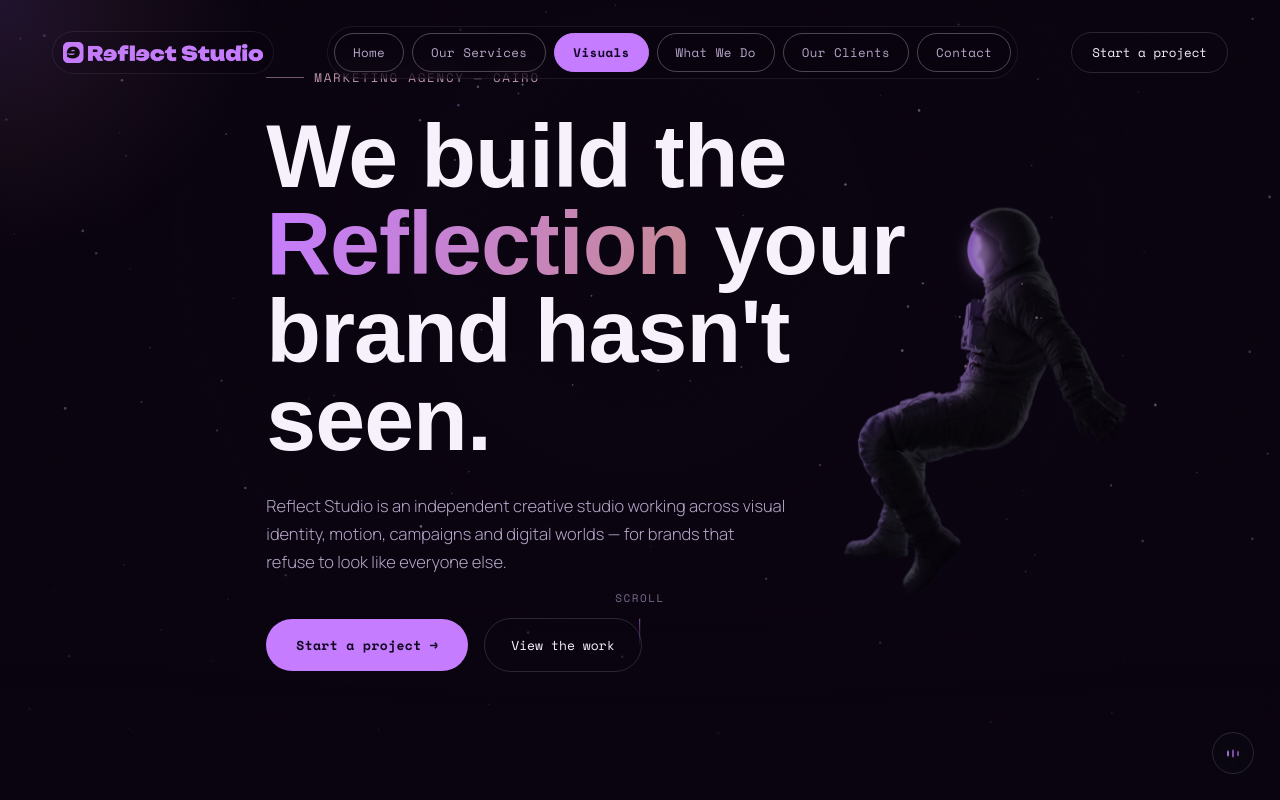
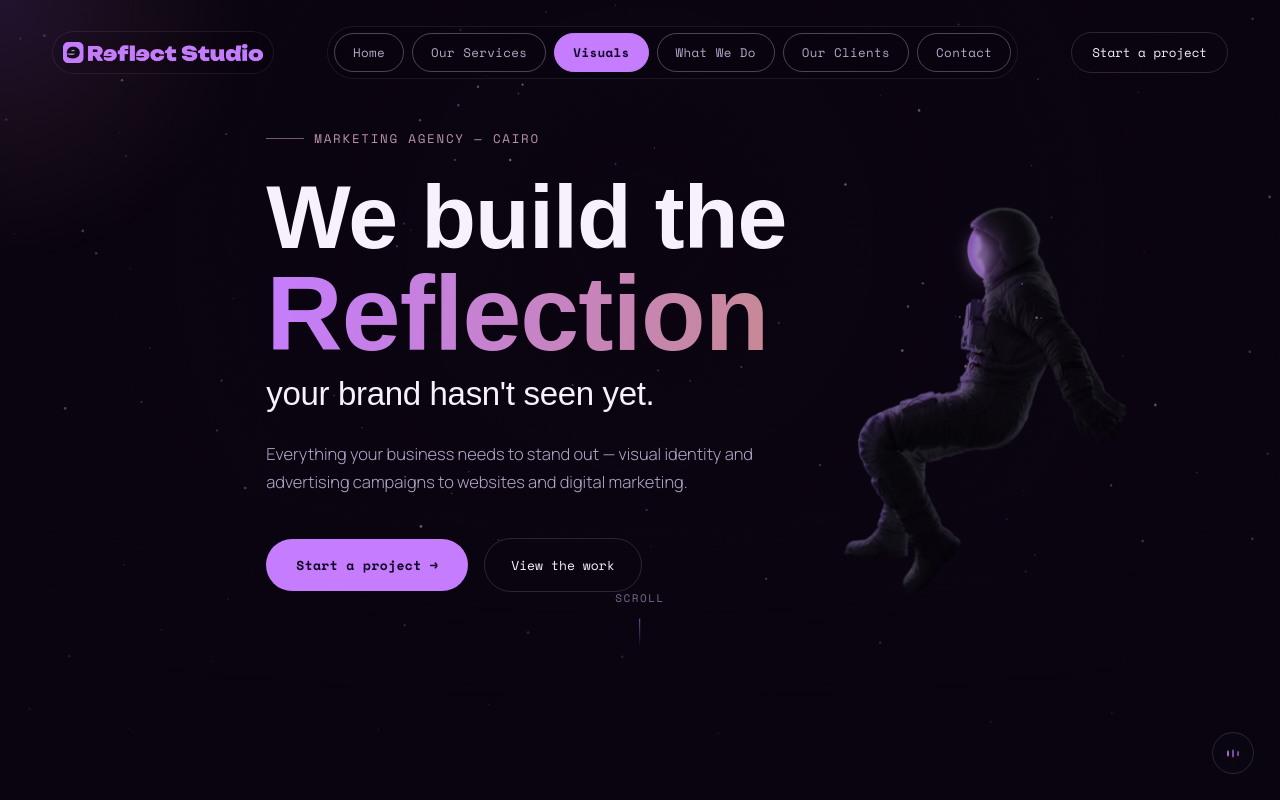
Before and after one commit to omarqenawy614-hub/reflectstudio, a React (Vite) app: page / in a window 1280 px wide. Shown: the top 800 px of the page. Built offline with nearby package versions, Linux system fonts and the light colour scheme; a web font is replaced by a local one.

Commit message:
Add files via upload

```diff
--- a/src/components/Hero.jsx
+++ b/src/components/Hero.jsx
@@ -24,20 +24,34 @@ export default function Hero() {
           ================================================== */}
       <div className="wrap hero-content">
 
+        {/* السطر التعريفي */}
         <div className="hero-eyebrow">
           <span className="line" />
           Marketing Agency — {siteConfig.location}
         </div>
 
+        {/* العنوان الرئيسي */}
         <h1>
-          We build the <em>Reflection</em> your brand hasn't seen.
+          We build the {""}
+          <em className="">
+            Reflection
+          </em>
+          <span className="hero-title-small">
+    your brand hasn't seen yet.
+  </span>
         </h1>
 
+        {/* النص الصغير أسفل العنوان */}
         <p className="hero-sub">
-          {siteConfig.description}
+          Everything your business needs to stand out — visual identity and
+          advertising campaigns to websites and digital marketing.
         </p>
 
+        {/* ==================================================
+            HERO ACTIONS
+            ================================================== */}
         <div className="hero-actions">
+
           <a
             href="#contact"
             className="btn-primary"
@@ -63,10 +77,14 @@ export default function Hero() {
           >
             View the work
           </a>
+
         </div>
 
       </div>
 
+      {/* ==================================================
+          SCROLL HINT
+          ================================================== */}
       <div className="scroll-hint">
         <span>Scroll</span>
         <span className="stick" />
--- a/src/styles/global.css
+++ b/src/styles/global.css
@@ -145,7 +145,7 @@ nav.pills a.active { background: var(--primary); color: var(--ink); border-color
 
 .hero-fade { position: absolute; left: 0; right: 0; bottom: 0; height: 38%; z-index: 3; background: linear-gradient(180deg, transparent, var(--void) 92%); pointer-events: none; }
 
-.hero-content { position: relative; z-index: 5; padding-bottom: 16vh; }
+.hero-content { position: relative; z-index: 5; padding-bottom: 26vh; }
 
 .hero-eyebrow { font-family: var(--font-mono); font-size: 12.5px; letter-spacing: 0.14em; color: var(--mauve); display: flex; align-items: center; gap: 10px; margin-bottom: 26px; text-transform: uppercase; }
 
@@ -596,3 +596,33 @@ footer { position: relative; z-index: 10; opacity: 2 !important; background: var
 .hero-atmosphere.has-image {
   background-position: calc(85% + 0px) center;
 }
+/* ============================================================
+   HERO — SMALL TITLE
+   الجملة الصغيرة أسفل العنوان الرئيسي
+   ============================================================ */
+
+.hero-title-small {
+  display: block;
+  margin-top: 12px;
+  font-family: var(--font-display);
+  font-size: clamp(22px, 3.2vw, 33px);
+  font-weight: 500;
+  line-height: 1.05;
+  letter-spacing: -0.01em;
+  color: var(--text);
+}
+/* ============================================================
+   HERO — REFLECTION SIZE
+   تكبير كلمة Reflection فقط
+   ============================================================ */
+
+.hero h1 em {
+  font-size: 1.18em;
+}
+
+@media (max-width: 720px) {
+  .hero-title-small {
+    margin-top: 7px;
+    font-size: clamp(18px, 5vw, 28px);
+  }
+}
```
